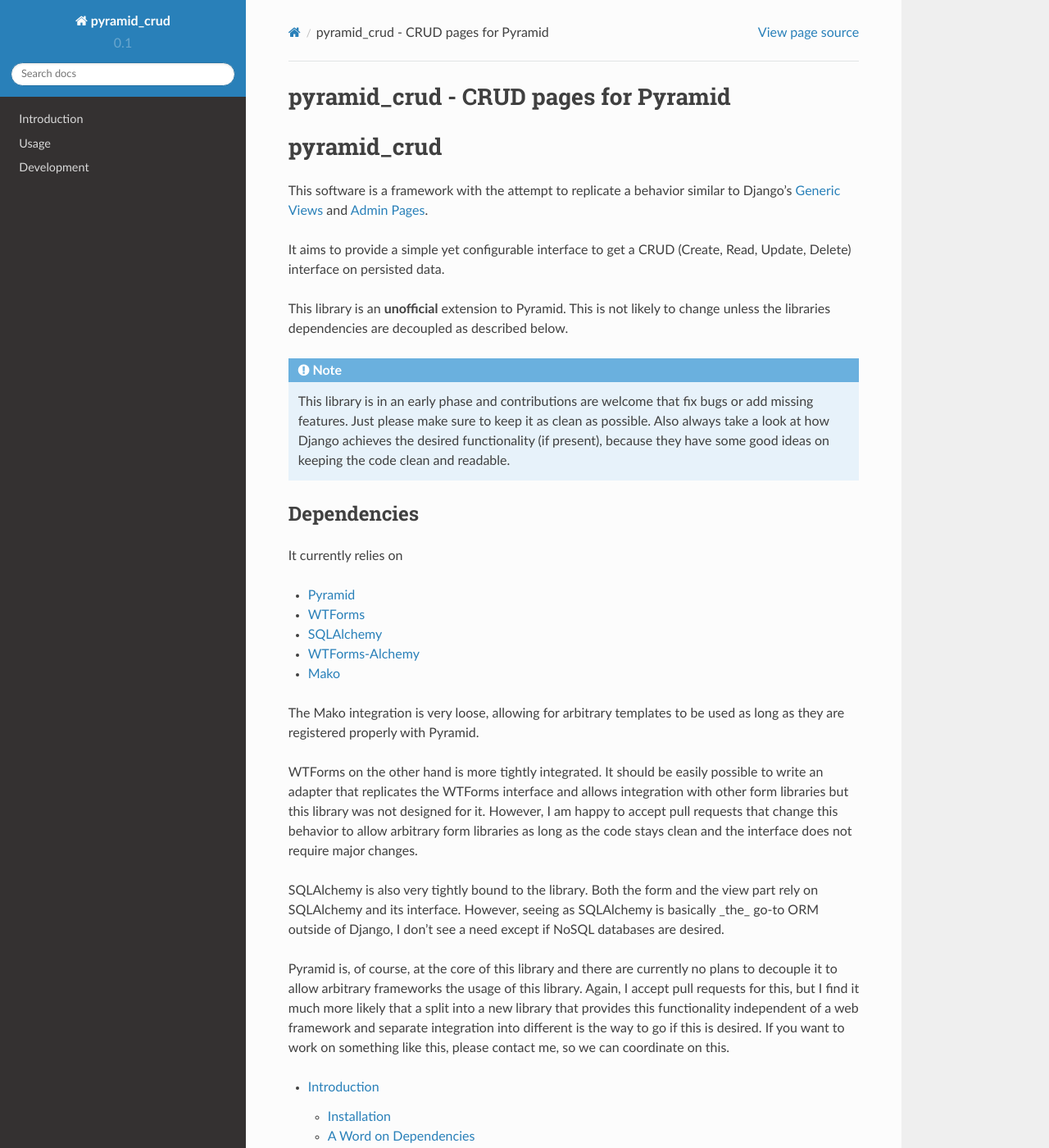
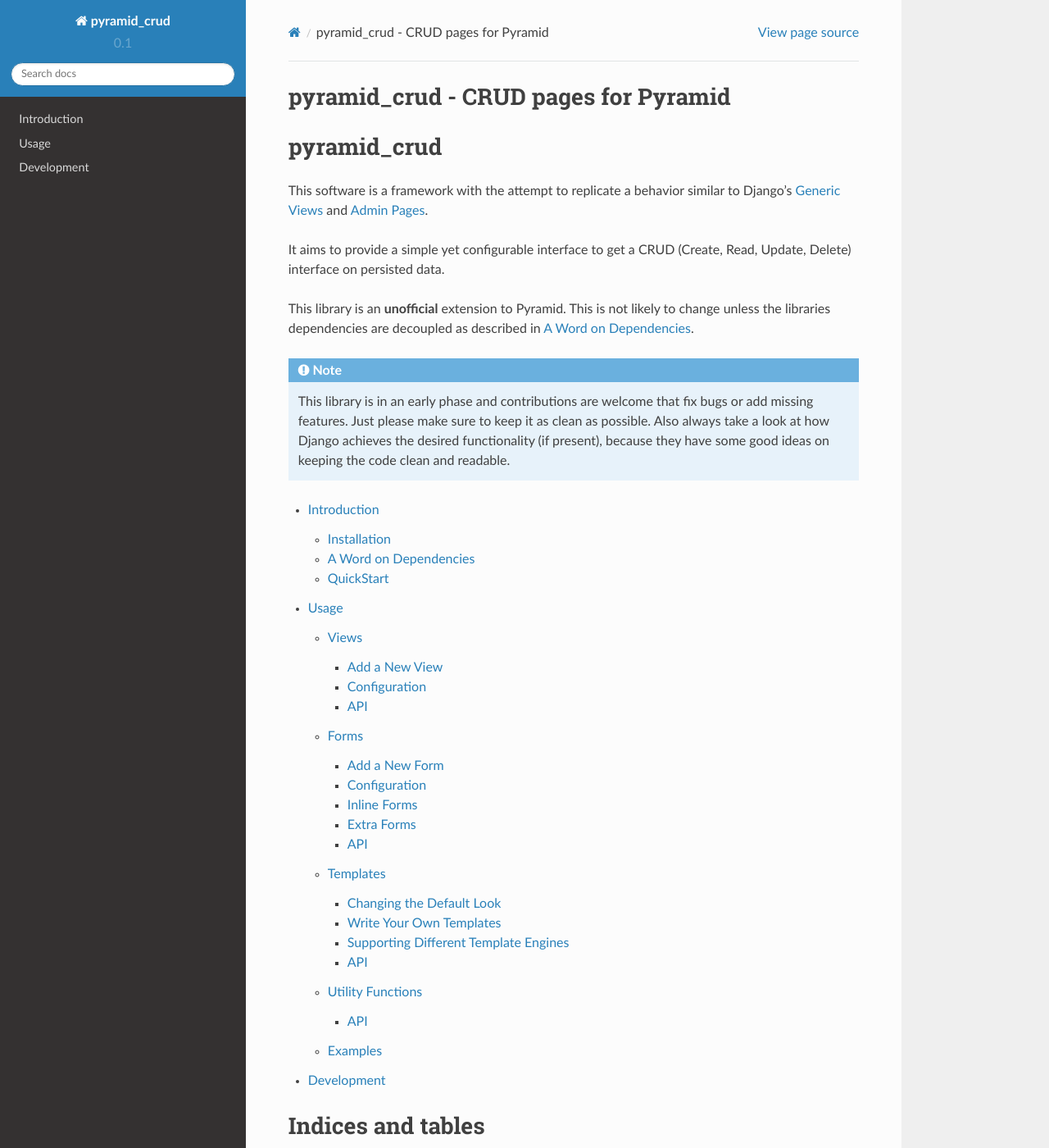
Before and after one commit to Javex/pyramid_crud, a Sphinx documentation site: the page built from docs/index.rst, in a window 1280 px wide and 1400 px high. Shown: the whole window at 82% size. Built offline with Sphinx 7.4.7 and the Read the Docs theme 2.0.0, drawn with Linux system fonts in a browser that asks for light colours.

Commit message:
Remove dependency section from README

```diff
--- a/README.rst
+++ b/README.rst
@@ -12,7 +12,8 @@
 Read, Update, Delete) interface on persisted data.
 
 This library is an **unofficial** extension to Pyramid. This is not likely to
-change unless the libraries dependencies are decoupled as described below.
+change unless the libraries dependencies are decoupled as described in
+:ref:`dependencies`.
 
 
 .. note::
@@ -21,37 +22,3 @@
     as possible. Also always take a look at how Django achieves the desired
     functionality (if present), because they have some good ideas on keeping
     the code clean and readable.
-
-Dependencies
-------------
-
-It currently relies on
-
-- `Pyramid <http://docs.pylonsproject.org/en/latest/docs/pyramid.html>`_
-- `WTForms <http://wtforms.readthedocs.org/>`_
-- `SQLAlchemy <docs.sqlalchemy.org>`_
-- `WTForms-Alchemy <https://wtforms-alchemy.readthedocs.org/en/latest/>`_
-- `Mako <docs.makotemplates.org>`_
-
-The Mako integration is very loose, allowing for arbitrary templates to be used
-as long as they are registered properly with Pyramid.
-
-WTForms on the other hand is more tightly integrated. It should be easily
-possible to write an adapter that replicates the WTForms interface and allows
-integration with other form libraries but this library was not designed for it.
-However, I am happy to accept pull requests that change this behavior to allow
-arbitrary form libraries as long as the code stays clean and the interface
-does not require major changes.
-
-SQLAlchemy is also very tightly bound to the library. Both the form and the
-view part rely on SQLAlchemy and its interface. However, seeing as SQLAlchemy
-is basically _the_ go-to ORM outside of Django, I don't see a need except if
-NoSQL databases are desired.
-
-Pyramid is, of course, at the core of this library and there are currently no
-plans to decouple it to allow arbitrary frameworks the usage of this library.
-Again, I accept pull requests for this, but I find it much more likely that a
-split into a new library that provides this functionality independent of a web
-framework and separate integration into different is the way to go if this is
-desired. If you want to work on something like this, please contact me, so we
-can coordinate on this.
--- a/docs/introduction.rst
+++ b/docs/introduction.rst
@@ -20,6 +20,8 @@
     git clone https://github.com/Javex/pyramid_crud
     cd pyramid_crud
     python setup.py install
+
+.. _dependencies:
 
 A Word on Dependencies
 ----------------------
```
